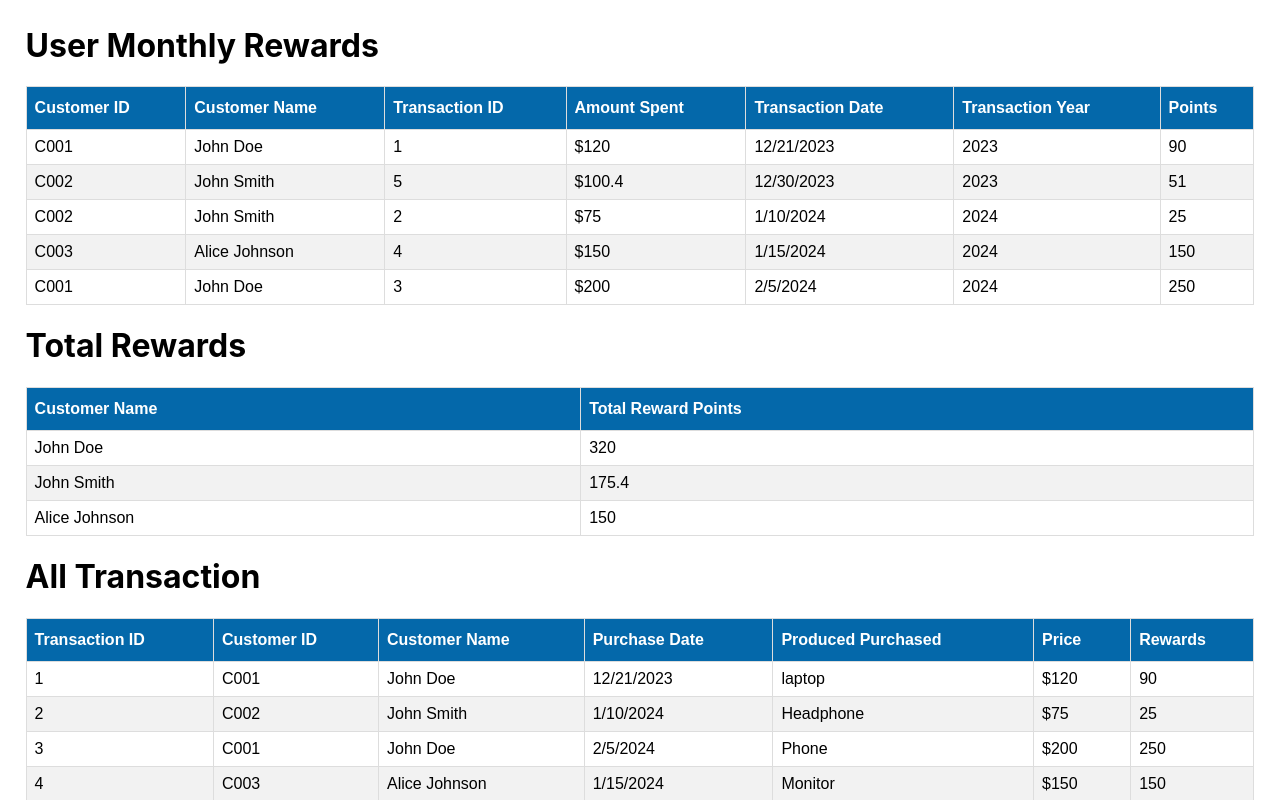
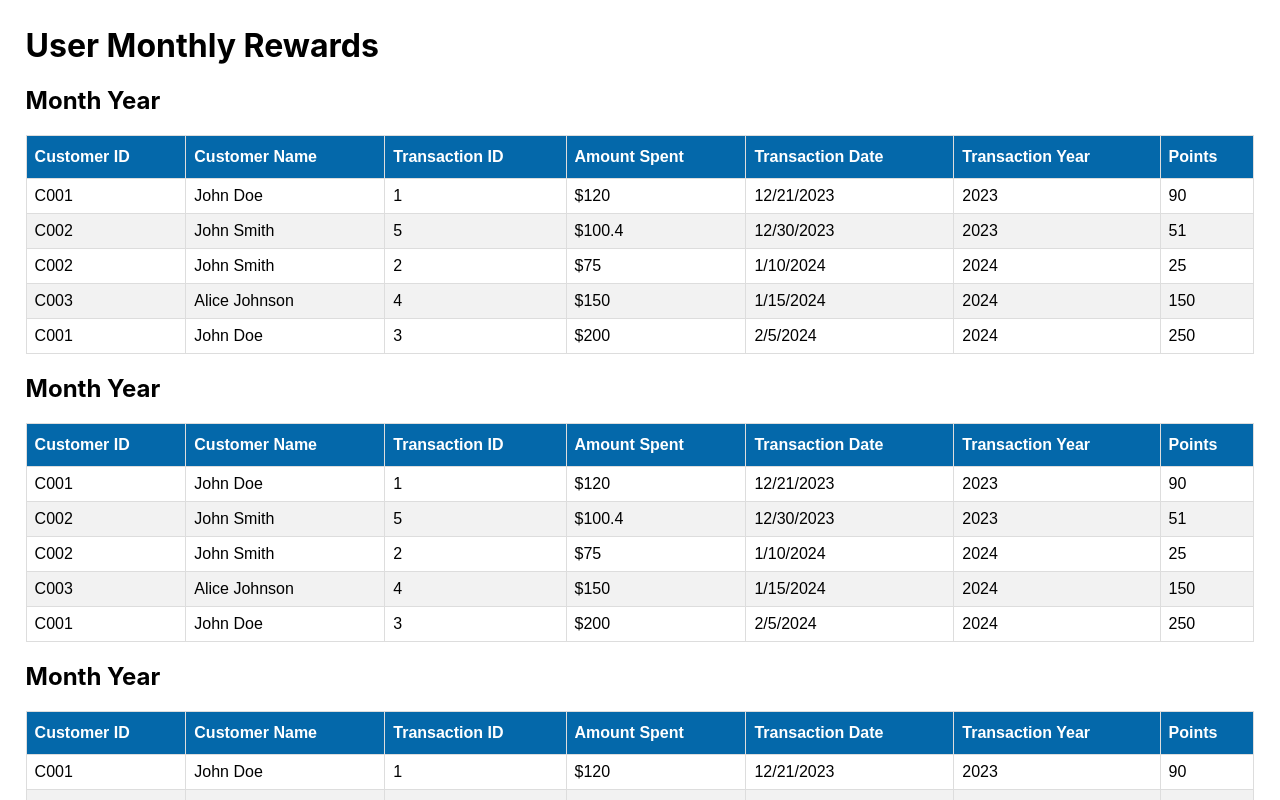
Before and after one commit to gangesh85/infosys, a React (Create React App) app: page / in a window 1280 px wide. Shown: the top 800 px of the page. Built offline with nearby package versions, Linux system fonts and the light colour scheme; data requests are answered from the project's data file.

Commit message:
add component for different month

```diff
--- a/src/components/UserCombine.jsx
+++ b/src/components/UserCombine.jsx
@@ -7,6 +7,8 @@ export function UserCombine() {
     <>
       <h1>User Monthly Rewards</h1>
       <Users sortedDate={DateSort()} />
+      <Users sortedDate={DateSort()} />
+      <Users sortedDate={DateSort()} />
     </>
   )
 }
--- a/src/components/Users.jsx
+++ b/src/components/Users.jsx
@@ -5,7 +5,7 @@ import { TransactionYear } from './TransactionYear'
 function Users(props) {
   return (
     <>
-      <h2>{props.month} {props.year}</h2>
+      <h2> Month Year</h2>
       <table id='customers'>
         <thead>
           <tr>
```
